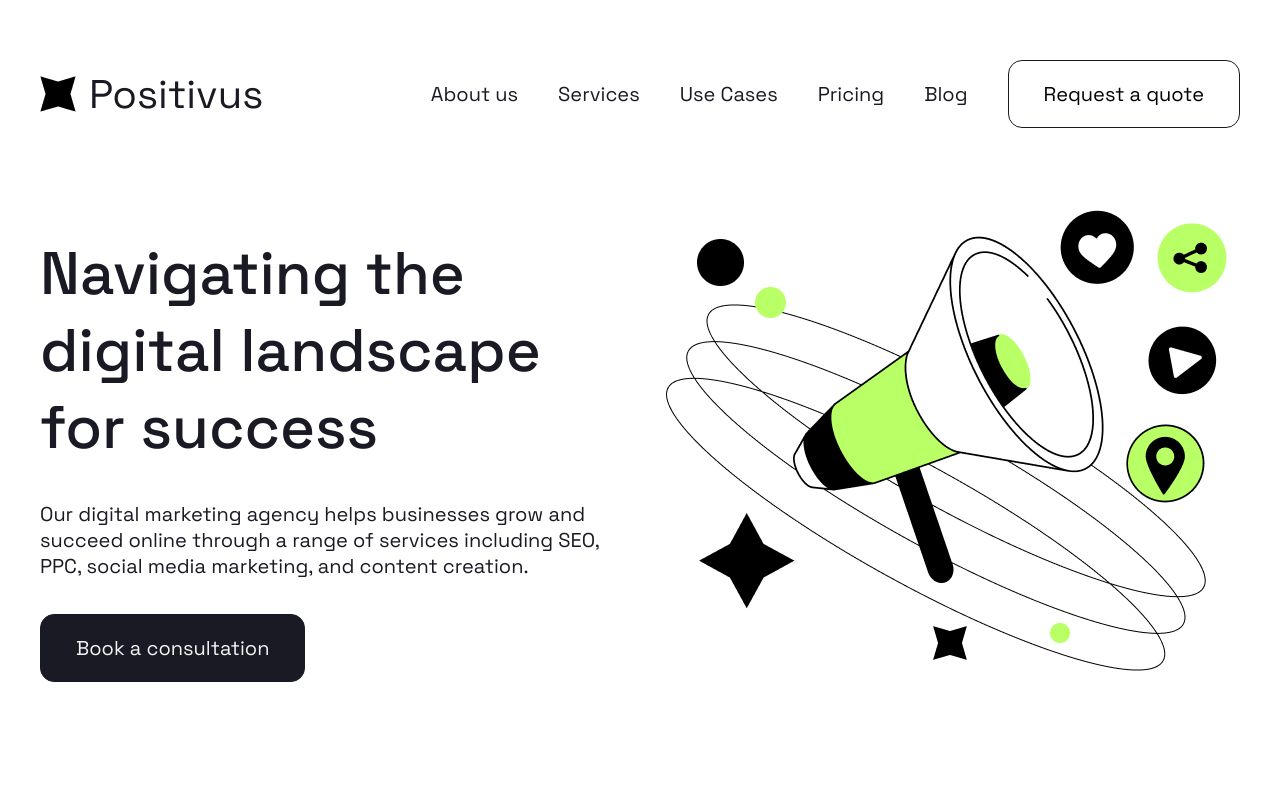
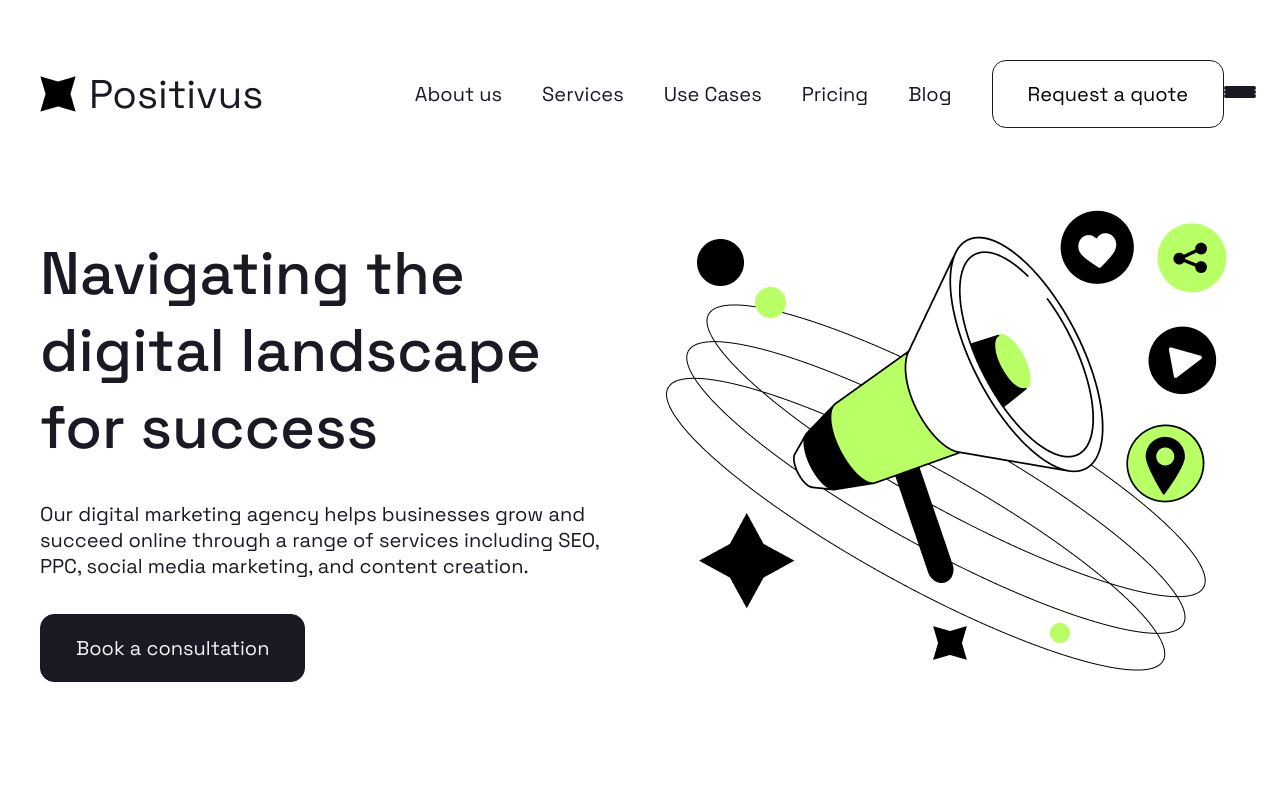
Before and after one commit to shubham4672/Postivus, an Angular app: page / in a window 1280 px wide. Shown: the top 792 px of the page. Built offline with nearby package versions, Linux system fonts and the light colour scheme.

Commit message:
nav-bar fixes

```diff
--- a/src/app/layout/header/header.component.html
+++ b/src/app/layout/header/header.component.html
@@ -1,5 +1,16 @@
 <section>
-    <div class="container">
-        <app-navbar [mainNav]="true" />
-    </div>
+  <div class="container">
+    @if (showHamburger()) {
+      <div class="nav-options">
+        <ul [class.nav-decorate]="!mainNav()">
+          <li>About us</li>
+          <li>Services</li>
+          <li>Use Cases</li>
+          <li>Pricing</li>
+          <li>Blog</li>
+        </ul>
+      </div>
+    }
+    <app-navbar [mainNav]="true" (toggleHamburger)="toogleHamburger($event)" />
+  </div>
 </section>
--- a/src/app/layout/header/header.component.ts
+++ b/src/app/layout/header/header.component.ts
@@ -1,4 +1,4 @@
-import { Component } from '@angular/core';
+import { Component, input, signal } from '@angular/core';
 import { NavbarComponent } from "../../shared/components/navbar/navbar.component";
 
 @Component({
@@ -8,5 +8,9 @@ import { NavbarComponent } from "../../shared/components/navbar/navbar.component
   styleUrl: './header.component.scss'
 })
 export class HeaderComponent {
-
+  mainNav = input<boolean>();
+  showHamburger = signal<boolean>(false);
+  toogleHamburger(displayHamburger: boolean) {
+    this.showHamburger.set(displayHamburger);
+  }
 }
--- a/src/app/pages/home/home.component.scss
+++ b/src/app/pages/home/home.component.scss
@@ -1,4 +1,8 @@
 @use "typography";
+
+.nav-options {
+  display: none;
+}
 
 .home {
   display: flex;
@@ -46,6 +50,19 @@
   }
 }
 
+@media (max-width: 768px) {
+  .home {
+    position: relative;
+    opacity: 0.4;
+  }
+
+  .nav-options {
+    display: block;
+    right: 0;
+    position: absolute;
+  }
+}
+
 @media (max-width: 576px) {
   .home {
     flex-direction: column-reverse;
--- a/src/app/shared/components/navbar/navbar.component.html
+++ b/src/app/shared/components/navbar/navbar.component.html
@@ -40,7 +40,11 @@
   </div>
   @if (mainNav()) {
     <div class="nav-hamburger">
-      <button class="hamburger">☰</button>
+      <button class="hamburger" (click)="navbarToggle()">
+        <span></span>
+        <span></span>
+        <span></span>
+      </button>
     </div>
   }
 </nav>
--- a/src/app/shared/components/navbar/navbar.component.scss
+++ b/src/app/shared/components/navbar/navbar.component.scss
@@ -67,11 +67,26 @@ nav {
 }
 
 .hamburger {
-  display: none;
-  font-size: 32px;
-  background: none;
+  display: flex;
+  flex-direction: column;
+  width: 16px;
+  height: 16px;
+  background-color: transparent;
   border: none;
   cursor: pointer;
+  padding: 0;
+  // z-index: 10;
+}
+
+.hamburger span {
+  display: inline-block;
+  width: 32px;
+  height: 0.25rem;
+  background-color: var(--primary-black);
+  border-radius: 10px;
+  transition: all 0.5s ease-in-out;
+  position: relative;
+  transform-origin: 1px;
 }
 
 @media (max-width: 768px) {
--- a/src/app/shared/components/navbar/navbar.component.ts
+++ b/src/app/shared/components/navbar/navbar.component.ts
@@ -1,4 +1,4 @@
-import { Component, input } from '@angular/core';
+import { Component, input, output, signal } from '@angular/core';
 import { ButtonComponent } from "../button/button.component";
 
 @Component({
@@ -9,4 +9,11 @@ import { ButtonComponent } from "../button/button.component";
 })
 export class NavbarComponent {
   mainNav = input<boolean>();
+  toggleHamburger = output<boolean>();
+  protected isOpen = signal<boolean>(false);
+
+  navbarToggle() {
+    this.isOpen.update(prev => !prev);
+    this.toggleHamburger.emit(this.isOpen());
+  }
 }
```
